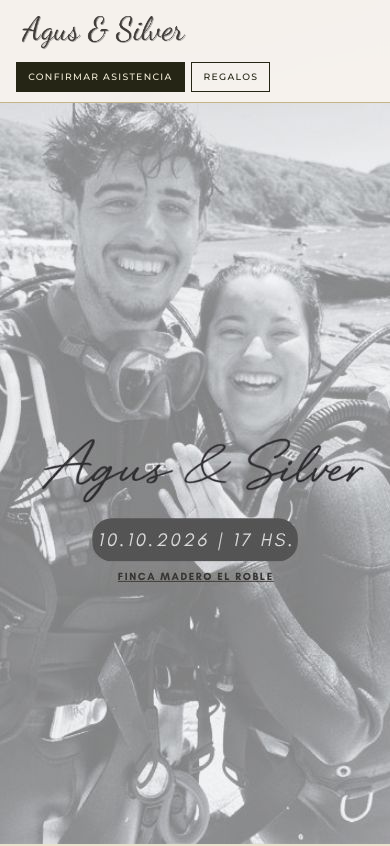
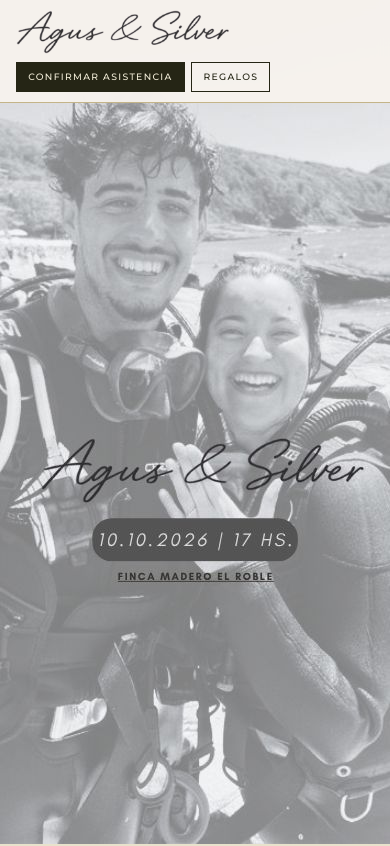
Before and after one commit to silvestrerigal-2323/casamiento-agus-slvr, a plain HTML site: page index.html in a window 390 px wide. Shown: the top 846 px of the page. Drawn offline with Linux system fonts and the light colour scheme.

Commit message:
Reemplazar logo header con nueva imagen en desktop y mobile

```diff
--- a/index.html
+++ b/index.html
@@ -1118,7 +1118,7 @@
 <!-- ═══ HEADER ═══ -->
 <header>
   <a href="#hero" class="header-logo">
-    <img src="logo-header.png" alt="Agus & Silver" style="height:44px; width:auto; display:block;" />
+    <img src="logo-nuevo.png" alt="Agus & Silver" style="height:44px; width:auto; display:block;" />
   </a>
   <nav></nav>
   <div class="header-ctas">
```
Also changed, not shown: regalos.html (+1 -1 lines), logo-nuevo.png (added).
